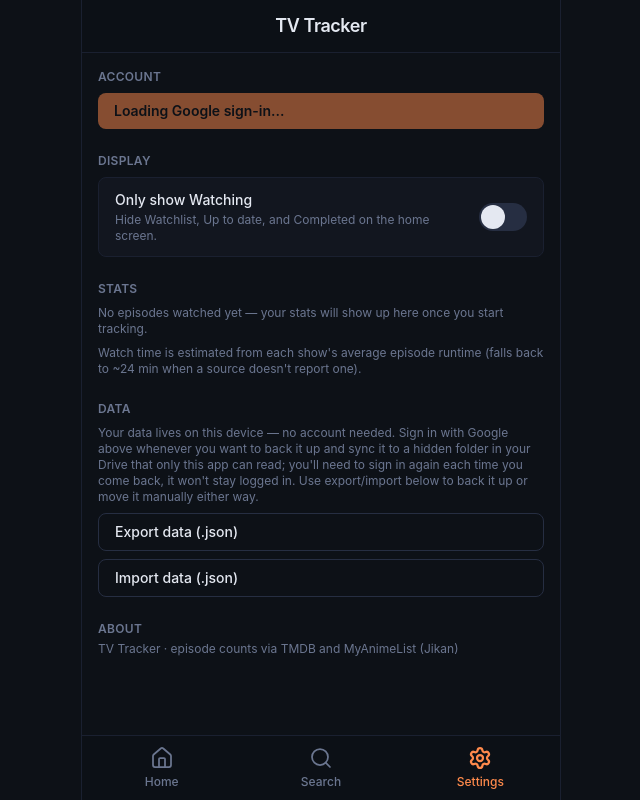
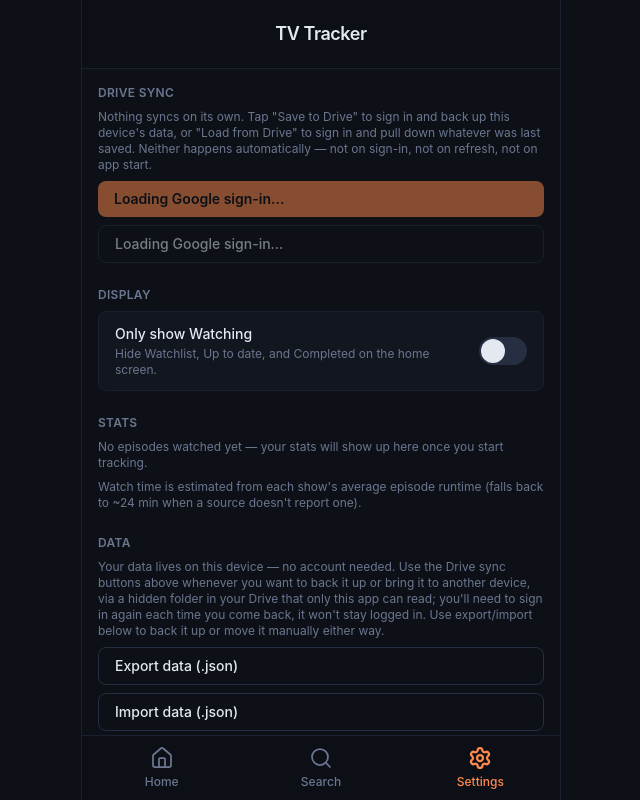
Before and after one commit to 4yourztruly/TV-Tracker, a React (Vite) app: page / in a window 1280 px wide. Both pictures are taken after a click on the button "Settings". Shown: the whole page, without its empty margins (319-959 px from the left). Built offline with nearby package versions, Linux system fonts and the light colour scheme; no server answers.

Commit message:
feat: change how login works, and change styling/anims for home screen

```diff
--- a/src/App.tsx
+++ b/src/App.tsx
@@ -17,7 +17,7 @@ import { initGoogleAuth, onGoogleAuthReady, onTokenChange, trySilentSignIn, isTo
 // It never runs unless the user is already signed in right now — it
 // keeps an active session alive, it doesn't start a new one.
 const SILENT_REFRESH_INTERVAL_MS = 45 * 60 * 1000;
-import { loadFromDrive } from './store/sync';
+import { loadFromDrive, saveToDriveNow } from './store/sync';
 
 function loadGisScript(onReady: () => void) {
   const existing = document.getElementById('gis-script');
@@ -46,9 +46,22 @@ export default function App() {
     const unsubscribeToken = onTokenChange((token) => {
       setSignedIn(!!token);
       if (token) {
-        loadFromDrive();
+        // Signing in never implies save OR load on its own — only run
+        // whichever explicit action (if any) the user actually pressed
+        // in Settings ("Save to Drive" / "Load from Drive") to get here.
+        // A silent background token refresh, for instance, comes through
+        // this same listener with no pending action and should do
+        // nothing but keep the session alive.
+        const pending = useAppStore.getState().pendingSyncAction;
+        if (pending === 'save') {
+          saveToDriveNow();
+        } else if (pending === 'load') {
+          loadFromDrive();
+        }
+        useAppStore.getState().setPendingSyncAction(null);
       } else {
         useAppStore.getState().setDriveFileId(null);
+        useAppStore.getState().setPendingSyncAction(null);
       }
     });
 
--- a/src/components/Header.tsx
+++ b/src/components/Header.tsx
@@ -13,12 +13,16 @@ export function Header() {
       style={{ paddingTop: 'calc(0.75rem + env(safe-area-inset-top))', paddingBottom: '0.75rem' }}
     >
       {/* Spacer that mirrors the button's width so the title stays
-          visually centered whether or not the button is shown. */}
-      <div className="w-11 flex-shrink-0" aria-hidden="true" />
+          visually centered whether or not the button is shown. Fixed
+          height (not just width) so the header is the same total height
+          on every tab — otherwise tabs without a right-side button (or
+          the empty state before it renders) collapse to the text's
+          line-height and the whole bar visibly shifts. */}
+      <div className="h-11 w-11 flex-shrink-0" aria-hidden="true" />
       <h1 className="flex-1 text-center font-[var(--font-display)] text-lg font-semibold tracking-tight text-ink-100">
         TV Tracker
       </h1>
-      <div className="w-11 flex-shrink-0">
+      <div className="flex h-11 w-11 flex-shrink-0 items-center justify-center">
         {activeTab === 'home' && (
           <button
             onClick={() => setHomeViewMode(isGrid ? 'list' : 'grid')}
--- a/src/index.css
+++ b/src/index.css
@@ -50,3 +50,19 @@ select,
 textarea {
   font-size: 16px;
 }
+
+/* Watched tap feedback (Home screen "mark next episode watched"
+   button): a solid green sheet wipes across the show card from left
+   to right. Once it fully covers the card the overlay is removed
+   (onAnimationEnd), simply revealing the card underneath again — the
+   wipe is a transient confirmation, not a new resting state. Animating
+   `transform: scaleX()` from a left `transform-origin` (rather than
+   `width`) keeps this on the compositor for a smooth sweep. */
+@keyframes card-wipe {
+  0% {
+    transform: scaleX(0);
+  }
+  100% {
+    transform: scaleX(1);
+  }
+}
--- a/src/screens/SettingsScreen.tsx
+++ b/src/screens/SettingsScreen.tsx
@@ -3,32 +3,67 @@ import { useAppStore } from '../store/store';
 import { requestSignIn, signOut } from '../api/auth';
 import { exportTrackerData, importTrackerData } from '../utils/exportImport';
 import { computeWatchStats, formatWatchTime } from '../utils/stats';
-import { syncToDrive } from '../store/sync';
+import { syncToDrive, loadFromDrive, saveToDriveNow } from '../store/sync';
 import { Toggle } from '../components/Toggle';
+import { ConfirmDialog } from '../components/ConfirmDialog';
 import type { TrackerData } from '../types/show';
 
 export function SettingsScreen() {
   const isSignedIn = useAppStore((s) => s.isSignedIn);
   const isGoogleAuthReady = useAppStore((s) => s.isGoogleAuthReady);
+  const syncStatus = useAppStore((s) => s.syncStatus);
   const onlyShowWatching = useAppStore((s) => s.onlyShowWatching);
   const setOnlyShowWatching = useAppStore((s) => s.setOnlyShowWatching);
   const shows = useAppStore((s) => s.shows);
   const replaceAllShows = useAppStore((s) => s.replaceAllShows);
   const lastSyncedAt = useAppStore((s) => s.lastSyncedAt);
+  const setPendingSyncAction = useAppStore((s) => s.setPendingSyncAction);
   const fileInputRef = useRef<HTMLInputElement>(null);
   const [message, setMessage] = useState<string | null>(null);
+  const [confirmLoad, setConfirmLoad] = useState(false);
 
   const stats = computeWatchStats(shows);
+  const busy = syncStatus === 'syncing';
 
-  function handleSignIn() {
-    // Signed in before (lastSyncedAt is a persisted timestamp, not a
-    // credential) → let Google reuse that prior consent instead of
-    // forcing the full permission screen again.
+  // Signed in before (lastSyncedAt is a persisted timestamp, not a
+  // credential) → let Google reuse that prior consent instead of
+  // forcing the full permission screen again.
+  function startSignIn() {
     const signedInBefore = useAppStore.getState().lastSyncedAt !== null;
-    const started = requestSignIn(signedInBefore ? 'select_account' : 'consent');
-    if (started) {
-      setMessage(null);
-    } else {
+    return requestSignIn(signedInBefore ? 'select_account' : 'consent');
+  }
+
+  // "Save to Drive" — a deliberate, user-initiated push. If we're not
+  // signed in yet this session, kick off sign-in first and remember to
+  // save as soon as the token comes back; otherwise save immediately.
+  function handleSaveToDrive() {
+    setMessage(null);
+    if (isSignedIn) {
+      saveToDriveNow();
+      return;
+    }
+    setPendingSyncAction('save');
+    if (!startSignIn()) {
+      setPendingSyncAction(null);
+      setMessage('Google sign-in is still loading. Try again in a moment.');
+    }
+  }
+
+  // "Load from Drive" overwrites local data, so confirm first.
+  function handleLoadFromDrive() {
+    setMessage(null);
+    setConfirmLoad(true);
+  }
+
+  function confirmAndLoad() {
+    setConfirmLoad(false);
+    if (isSignedIn) {
+      loadFromDrive();
+      return;
+    }
+    setPendingSyncAction('load');
+    if (!startSignIn()) {
+      setPendingSyncAction(null);
       setMessage('Google sign-in is still loading. Try again in a moment.');
     }
   }
@@ -61,30 +96,67 @@ export function SettingsScreen() {
   return (
     <div className="flex flex-col gap-6 px-4 py-4">
       <section className="flex flex-col gap-2">
-        <h2 className="text-xs font-semibold uppercase tracking-wide text-ink-400">Account</h2>
-        {isSignedIn ? (
+        <h2 className="text-xs font-semibold uppercase tracking-wide text-ink-400">Drive sync</h2>
+        <p className="text-xs text-ink-400">
+          Nothing syncs on its own. Tap "Save to Drive" to sign in and back up
+          this device's data, or "Load from Drive" to sign in and pull down
+          whatever was last saved. Neither happens automatically — not on
+          sign-in, not on refresh, not on app start.
+        </p>
+        <button
+          onClick={handleSaveToDrive}
+          disabled={!isGoogleAuthReady || busy}
+          className="rounded-lg bg-signal-500 px-4 py-2 text-left text-sm font-semibold text-ink-950 hover:bg-signal-600 disabled:opacity-50"
+        >
+          {!isGoogleAuthReady
+            ? 'Loading Google sign-in...'
+            : busy
+              ? 'Saving...'
+              : isSignedIn
+                ? 'Save to Drive'
+                : 'Sign in & save to Drive'}
+        </button>
+        <button
+          onClick={handleLoadFromDrive}
+          disabled={!isGoogleAuthReady || busy}
+          className="rounded-lg border border-ink-700 px-4 py-2 text-left text-sm font-medium text-ink-100 hover:border-signal-500 disabled:opacity-50"
+        >
+          {!isGoogleAuthReady
+            ? 'Loading Google sign-in...'
+            : busy
+              ? 'Loading...'
+              : isSignedIn
+                ? 'Load from Drive'
+                : 'Sign in & load from Drive'}
+        </button>
+        {isSignedIn && (
           <button
             onClick={handleSignOut}
             className="rounded-lg border border-ink-700 px-4 py-2 text-left text-sm font-medium text-ink-100 hover:border-red-400 hover:text-red-400"
           >
             Sign out
           </button>
-        ) : (
-          <button
-            onClick={handleSignIn}
-            disabled={!isGoogleAuthReady}
-            className="rounded-lg bg-signal-500 px-4 py-2 text-left text-sm font-semibold text-ink-950 hover:bg-signal-600 disabled:opacity-50"
-          >
-            {isGoogleAuthReady ? 'Sign in with Google to sync' : 'Loading Google sign-in...'}
-          </button>
         )}
         {lastSyncedAt && (
           <p className="text-xs text-ink-400">
             Last synced: {new Date(lastSyncedAt).toLocaleString()}
-            {!isSignedIn && ' — sign in again to sync more changes.'}
           </p>
         )}
+        {syncStatus === 'error' && (
+          <p className="text-xs text-red-400">Something went wrong talking to Drive. Try again.</p>
+        )}
       </section>
+
+      {confirmLoad && (
+        <ConfirmDialog
+          title="Load from Drive?"
+          message="This replaces the shows on this device with whatever was last saved to Drive. Anything tracked here since then that hasn't been saved will be lost."
+          actions={[
+            { label: 'Load from Drive', onClick: confirmAndLoad, variant: 'danger' },
+          ]}
+          onDismiss={() => setConfirmLoad(false)}
+        />
+      )}
 
       <section className="flex flex-col gap-2">
         <h2 className="text-xs font-semibold uppercase tracking-wide text-ink-400">Display</h2>
@@ -127,12 +199,12 @@ export function SettingsScreen() {
       <section className="flex flex-col gap-2">
         <h2 className="text-xs font-semibold uppercase tracking-wide text-ink-400">Data</h2>
         <p className="text-xs text-ink-400">
-          Your data lives on this device — no account needed. Sign in with
-          Google above whenever you want to back it up and sync it to a
-          hidden folder in your Drive that only this app can read; you'll
-          need to sign in again each time you come back, it won't stay
-          logged in. Use export/import below to back it up or move it
-          manually either way.
+          Your data lives on this device — no account needed. Use the Drive
+          sync buttons above whenever you want to back it up or bring it to
+          another device, via a hidden folder in your Drive that only this
+          app can read; you'll need to sign in again each time you come
+          back, it won't stay logged in. Use export/import below to back it
+          up or move it manually either way.
         </p>
         <button
           onClick={handleExport}
--- a/src/store/store.ts
+++ b/src/store/store.ts
@@ -14,6 +14,13 @@ interface AppState {
   setSignedIn: (signedIn: boolean) => void;
   isGoogleAuthReady: boolean;
   setGoogleAuthReady: (ready: boolean) => void;
+  /** Set right before triggering a Google sign-in from one of the two
+   * explicit Drive buttons in Settings, so that once the token comes
+   * back we know which action to run (save vs. load) instead of
+   * guessing or running both. Cleared as soon as it's consumed. Never
+   * persisted — it's meaningless across a reload. */
+  pendingSyncAction: 'save' | 'load' | null;
+  setPendingSyncAction: (action: 'save' | 'load' | null) => void;
 
   // --- shows ---
   shows: TrackedShow[];
@@ -91,6 +98,8 @@ export const useAppStore = create<AppState>()(
       setSignedIn: (signedIn) => set({ isSignedIn: signedIn }),
       isGoogleAuthReady: false,
       setGoogleAuthReady: (ready) => set({ isGoogleAuthReady: ready }),
+      pendingSyncAction: null,
+      setPendingSyncAction: (action) => set({ pendingSyncAction: action }),
 
       shows: [],
       addShow: (show) => set((s) => ({ shows: [...s.shows, show], previewShow: null })),
```
Also changed, not shown: src/components/SeasonAccordion.tsx (+12 -10 lines), src/components/ShowCard.tsx (+85 -25 lines), src/screens/ShowDetailScreen.tsx (+22 -5 lines), src/store/sync.ts (+24 -0 lines).
